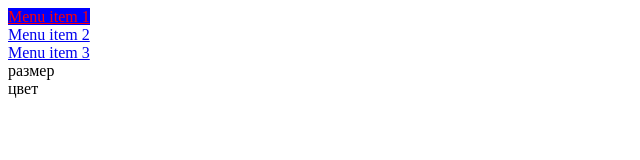
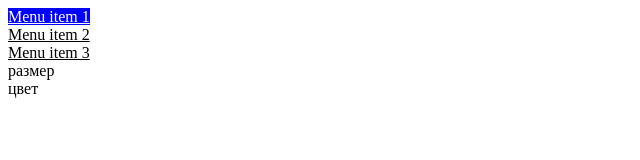
Before and after one commit to sv7v/21_postprod_menu, a plain HTML site: page index.html in a window 1280 px wide. Shown: the whole page, without its empty margins (0-640 px from the left). Drawn offline with Linux system fonts and the light colour scheme.

Commit message:
Смена цвета кнопок не через смену класса, а через цвета в атрибуте style

```diff
--- a/index.html
+++ b/index.html
@@ -3,14 +3,6 @@
 <head>
 <title>Меню Постпрод</title>
 <meta charset="utf-8">
-
-<style>
-.active {
-	color: red;
-	background-color: blue;
-}
-
-</style>
 
 </head>
 <body>
@@ -43,10 +35,13 @@ function myFunction() {
 
 	for (var i = 0; i < elements.length; i++) {
 		el = elements[i]
-		if (el === this)
-			el.classList.add("active");
-		else
-			el.classList.remove("active");
+		if (el === this) {
+			el.style.color = "white";
+			el.style.backgroundColor = "blue";
+		} else {
+			el.style.color = "black";
+			el.style.backgroundColor = "white";
+		}
 	}
 
 	var attribute = this.getAttribute("href");
```
